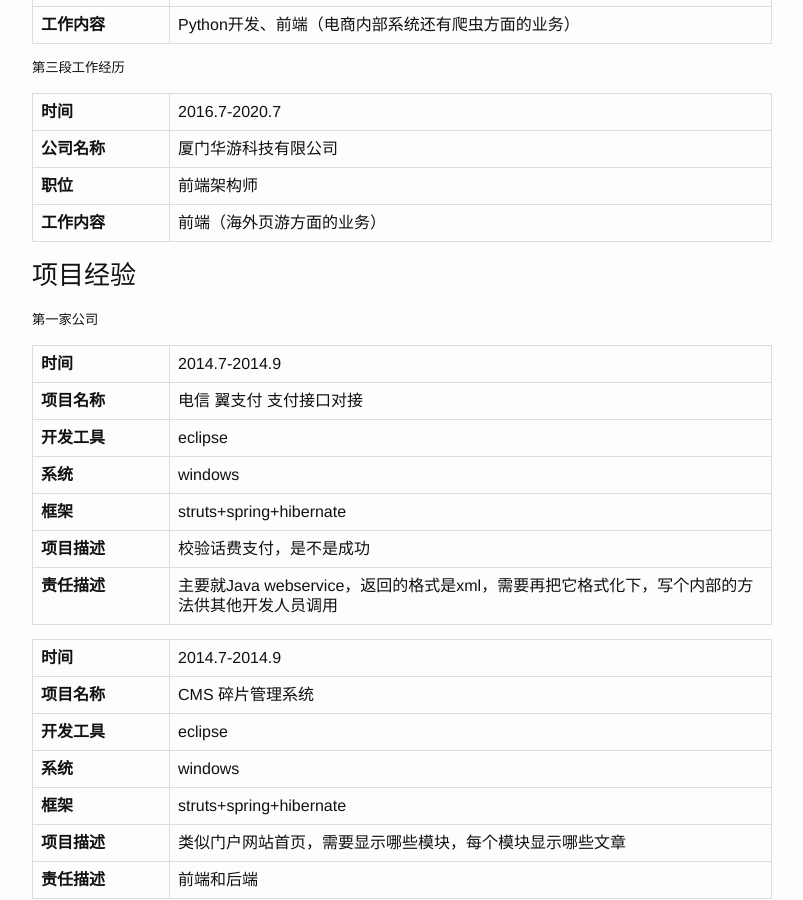
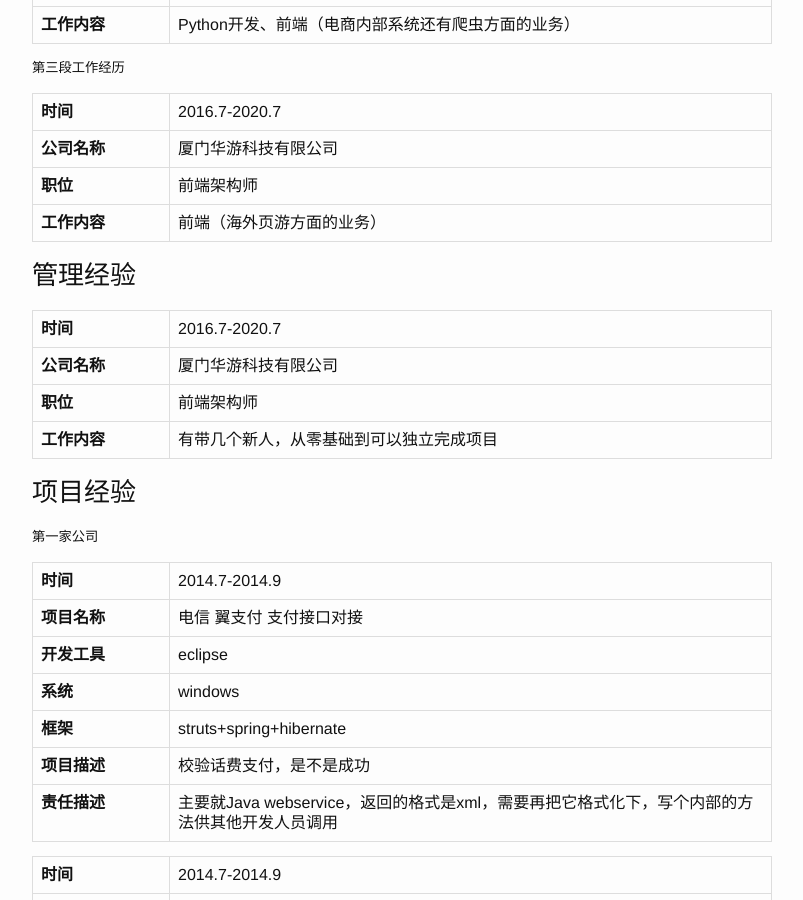
Before and after one commit to ohcrider/ohcrider.github.io, a Jekyll site: the page built from resume.md, in a window 1280 px wide and 900 px high, scrolled down 1245 px. Shown: the whole window, without its empty margins (238-1041 px from the left). Built offline with Jekyll 4.4.1, drawn with Linux system fonts in a browser that asks for light colours.

Commit message:
Update resume.md

```diff
--- a/resume.md
+++ b/resume.md
@@ -48,6 +48,14 @@ permalink: /resume/
 公司名称 | 厦门华游科技有限公司
 职位 | 前端架构师
 工作内容 | 前端（海外页游方面的业务）
+
+### 管理经验
+
+时间 | 2016.7-2020.7
+公司名称 | 厦门华游科技有限公司
+职位 | 前端架构师
+工作内容 | 有带几个新人，从零基础到可以独立完成项目
+
 
 ### 项目经验
 
```
